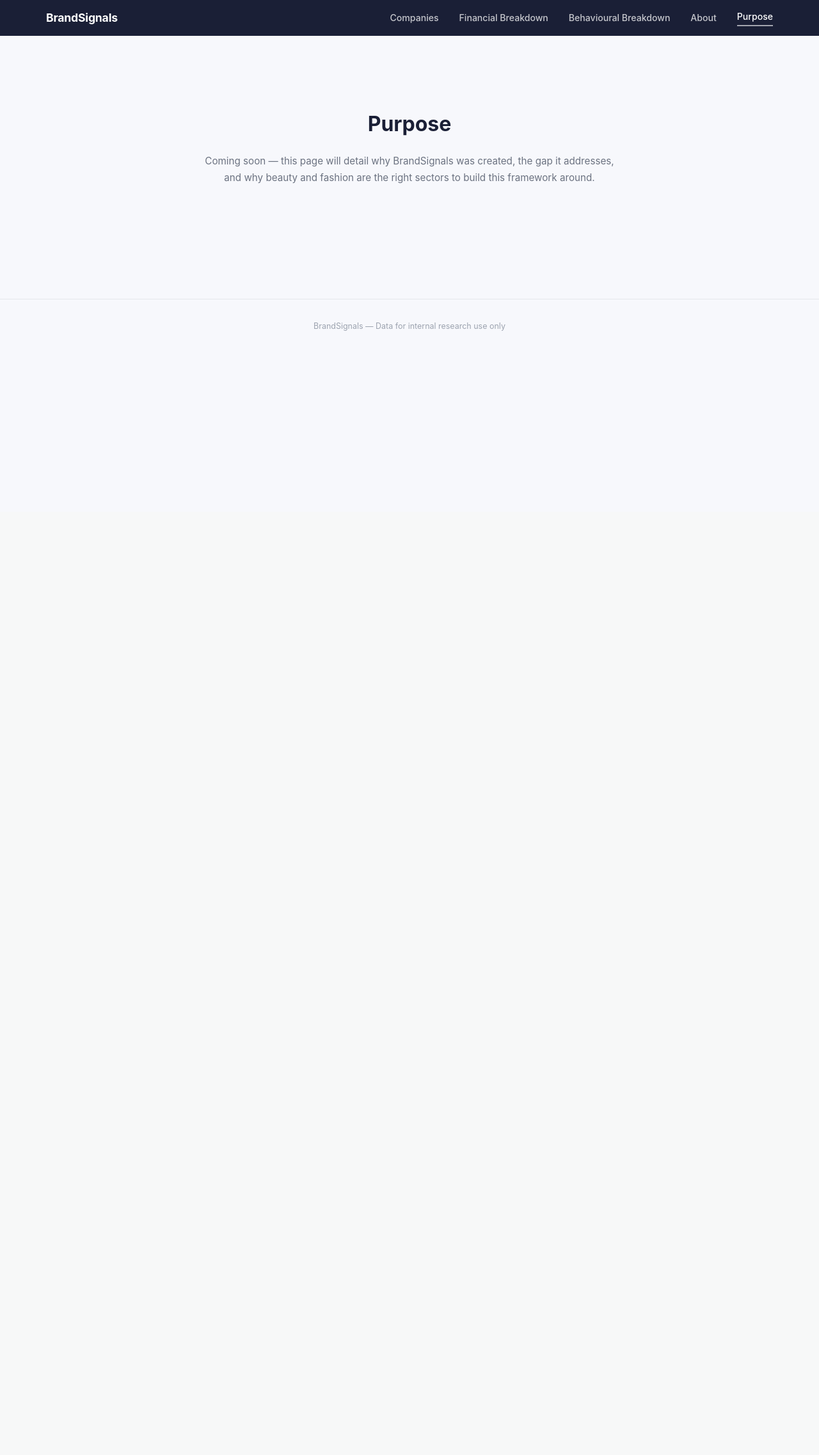
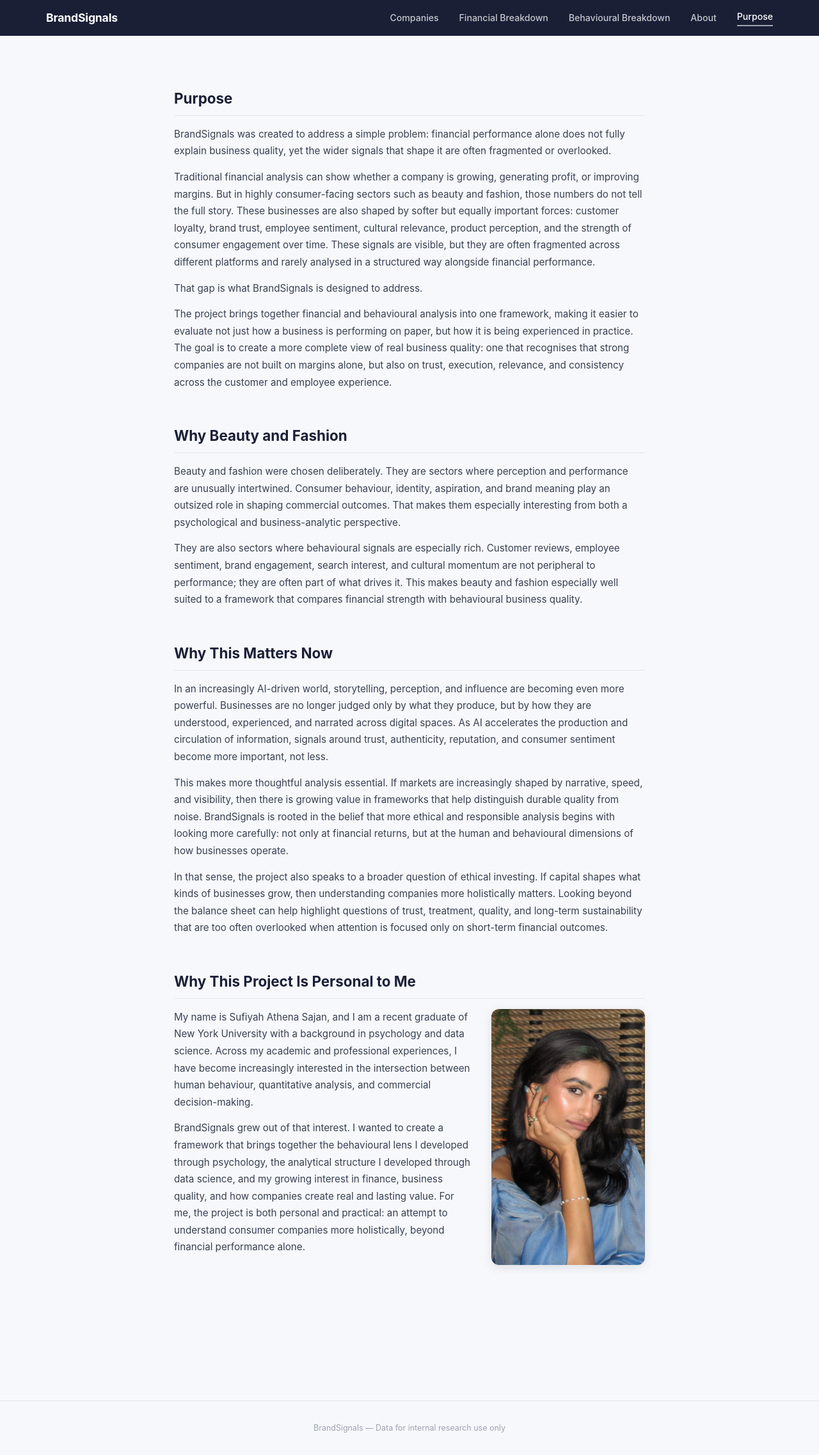
Before and after one commit to sufiyahathena/Behavioural-Business-Signals, a Flask app: page /purpose in a window 1280 px wide. Shown: the whole page at 64% size. Before the commit the page ends 517 px from the top, so only its background shows below. Run offline with Flask 3, Linux system fonts and the light colour scheme.

Commit message:
purpose page

```diff
--- a/ui/static/style.css
+++ b/ui/static/style.css
@@ -958,3 +958,65 @@ table.scoreboard td a:hover {
     color: #9ca3af;
     border-bottom-color: #f3f4f6;
 }
+
+/* ── Purpose page ────────────────────────────────────────── */
+
+.purpose-page {
+    max-width: 800px;
+    margin: 0 auto;
+    padding: 48px 32px 64px 32px;
+}
+
+.purpose-section {
+    margin-bottom: 52px;
+}
+
+.purpose-section h2 {
+    font-size: 1.4rem;
+    font-weight: 700;
+    color: #1a1f36;
+    margin-bottom: 16px;
+    padding-bottom: 8px;
+    border-bottom: 1px solid #e5e7eb;
+}
+
+.purpose-section p {
+    font-size: 0.95rem;
+    color: #374151;
+    line-height: 1.75;
+    margin-bottom: 14px;
+}
+
+.personal-grid {
+    display: grid;
+    grid-template-columns: 1fr 240px;
+    gap: 32px;
+    align-items: stretch;
+    margin-top: 8px;
+}
+
+.personal-text {
+    display: flex;
+    flex-direction: column;
+}
+
+.personal-text p {
+    font-size: 0.95rem;
+    color: #374151;
+    line-height: 1.75;
+    margin-bottom: 14px;
+}
+
+.personal-photo {
+    display: flex;
+}
+
+.personal-photo img {
+    width: 100%;
+    height: 100%;
+    object-fit: cover;
+    object-position: center top;
+    border-radius: 12px;
+    display: block;
+    box-shadow: 0 4px 16px rgba(0,0,0,0.10);
+}
--- a/ui/templates/purpose.html
+++ b/ui/templates/purpose.html
@@ -1,8 +1,43 @@
 {% extends "base.html" %}
 {% block title %}Purpose — BrandSignals{% endblock %}
 {% block content %}
-<div class="placeholder-page">
-    <h1>Purpose</h1>
-    <p class="placeholder-note">Coming soon — this page will detail why BrandSignals was created, the gap it addresses, and why beauty and fashion are the right sectors to build this framework around.</p>
+
+<div class="purpose-page">
+
+    <div class="purpose-section">
+        <h2>Purpose</h2>
+        <p>BrandSignals was created to address a simple problem: financial performance alone does not fully explain business quality, yet the wider signals that shape it are often fragmented or overlooked.</p>
+        <p>Traditional financial analysis can show whether a company is growing, generating profit, or improving margins. But in highly consumer-facing sectors such as beauty and fashion, those numbers do not tell the full story. These businesses are also shaped by softer but equally important forces: customer loyalty, brand trust, employee sentiment, cultural relevance, product perception, and the strength of consumer engagement over time. These signals are visible, but they are often fragmented across different platforms and rarely analysed in a structured way alongside financial performance.</p>
+        <p>That gap is what BrandSignals is designed to address.</p>
+        <p>The project brings together financial and behavioural analysis into one framework, making it easier to evaluate not just how a business is performing on paper, but how it is being experienced in practice. The goal is to create a more complete view of real business quality: one that recognises that strong companies are not built on margins alone, but also on trust, execution, relevance, and consistency across the customer and employee experience.</p>
+    </div>
+
+    <div class="purpose-section">
+        <h2>Why Beauty and Fashion</h2>
+        <p>Beauty and fashion were chosen deliberately. They are sectors where perception and performance are unusually intertwined. Consumer behaviour, identity, aspiration, and brand meaning play an outsized role in shaping commercial outcomes. That makes them especially interesting from both a psychological and business-analytic perspective.</p>
+        <p>They are also sectors where behavioural signals are especially rich. Customer reviews, employee sentiment, brand engagement, search interest, and cultural momentum are not peripheral to performance; they are often part of what drives it. This makes beauty and fashion especially well suited to a framework that compares financial strength with behavioural business quality.</p>
+    </div>
+
+    <div class="purpose-section">
+        <h2>Why This Matters Now</h2>
+        <p>In an increasingly AI-driven world, storytelling, perception, and influence are becoming even more powerful. Businesses are no longer judged only by what they produce, but by how they are understood, experienced, and narrated across digital spaces. As AI accelerates the production and circulation of information, signals around trust, authenticity, reputation, and consumer sentiment become more important, not less.</p>
+        <p>This makes more thoughtful analysis essential. If markets are increasingly shaped by narrative, speed, and visibility, then there is growing value in frameworks that help distinguish durable quality from noise. BrandSignals is rooted in the belief that more ethical and responsible analysis begins with looking more carefully: not only at financial returns, but at the human and behavioural dimensions of how businesses operate.</p>
+        <p>In that sense, the project also speaks to a broader question of ethical investing. If capital shapes what kinds of businesses grow, then understanding companies more holistically matters. Looking beyond the balance sheet can help highlight questions of trust, treatment, quality, and long-term sustainability that are too often overlooked when attention is focused only on short-term financial outcomes.</p>
+    </div>
+
+    <div class="purpose-section purpose-section--personal">
+        <h2>Why This Project Is Personal to Me</h2>
+        <div class="personal-grid">
+            <div class="personal-text">
+                <p>My name is Sufiyah Athena Sajan, and I am a recent graduate of New York University with a background in psychology and data science. Across my academic and professional experiences, I have become increasingly interested in the intersection between human behaviour, quantitative analysis, and commercial decision-making.</p>
+                <p>BrandSignals grew out of that interest. I wanted to create a framework that brings together the behavioural lens I developed through psychology, the analytical structure I developed through data science, and my growing interest in finance, business quality, and how companies create real and lasting value. For me, the project is both personal and practical: an attempt to understand consumer companies more holistically, beyond financial performance alone.</p>
+            </div>
+            <div class="personal-photo">
+                <img src="{{ url_for('static', filename='sufiyah.jpg') }}" alt="Sufiyah Sajan" />
+            </div>
+        </div>
+    </div>
+
 </div>
+
 {% endblock %}
```
Also changed, not shown: ui/static/sufiyah.jpg (added), 4 other files.
